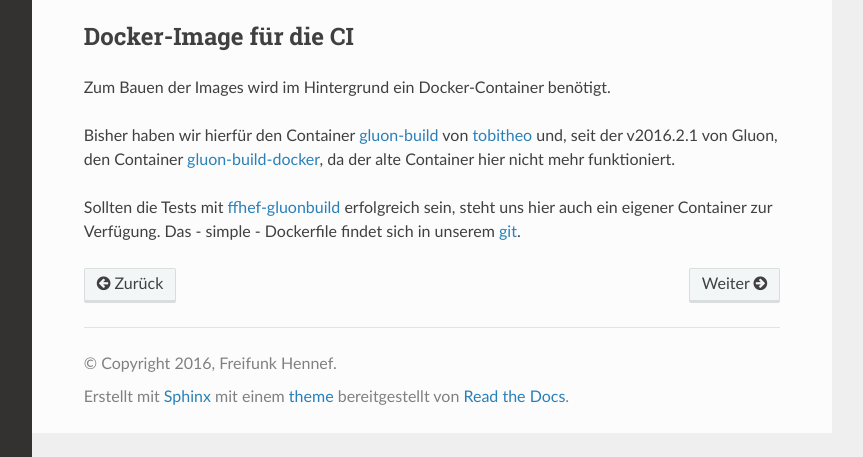
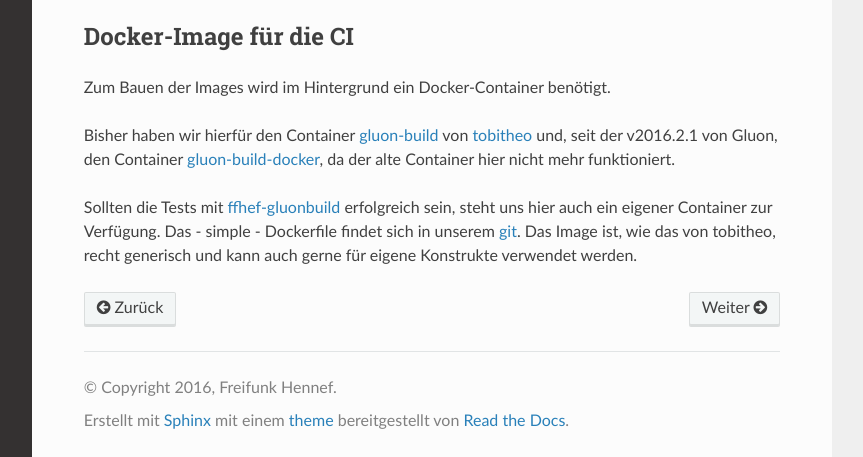
Before and after one commit to Freifunk-Hennef/FFHEF-Docs, a Sphinx documentation site: the page built from source/git-und-ci.rst, in a window 1280 px wide and 1268 px high, cut to the strip 811-1268 px from the top of the window. Shown: the whole strip, without its empty margins (268-1131 px from the left). Built offline with Sphinx 7.4.7 and the Read the Docs theme 2.0.0, drawn with Linux system fonts in a browser that asks for light colours.

Commit message:
Docker-Container-Hinweis ergänzt

```diff
--- a/source/git-und-ci.rst
+++ b/source/git-und-ci.rst
@@ -43,4 +43,4 @@ Zum Bauen der Images wird im Hintergrund ein Docker-Container benötigt.
 
 Bisher haben wir hierfür den Container `gluon-build <https://hub.docker.com/r/tobitheo/gluon-build/>`_ von `tobitheo <https://hub.docker.com/u/tobitheo/>`_ und, seit der v2016.2.1 von Gluon, den Container `gluon-build-docker <https://hub.docker.com/r/tobitheo/gluon-build-docker/>`_, da der alte Container hier nicht mehr funktioniert.
 
-Sollten die Tests mit `ffhef-gluonbuild <https://hub.docker.com/r/cbkffhef/ffhef-gluonbuild/>`_ erfolgreich sein, steht uns hier auch ein eigener Container zur Verfügung. Das - simple - Dockerfile findet sich in unserem `git <https://git.freifunk-hennef.de/Freifunk-Hennef/docker-buildimage>`_.
+Sollten die Tests mit `ffhef-gluonbuild <https://hub.docker.com/r/cbkffhef/ffhef-gluonbuild/>`_ erfolgreich sein, steht uns hier auch ein eigener Container zur Verfügung. Das - simple - Dockerfile findet sich in unserem `git <https://git.freifunk-hennef.de/Freifunk-Hennef/docker-buildimage>`_. Das Image ist, wie das von tobitheo, recht generisch und kann auch gerne für eigene Konstrukte verwendet werden.
```
